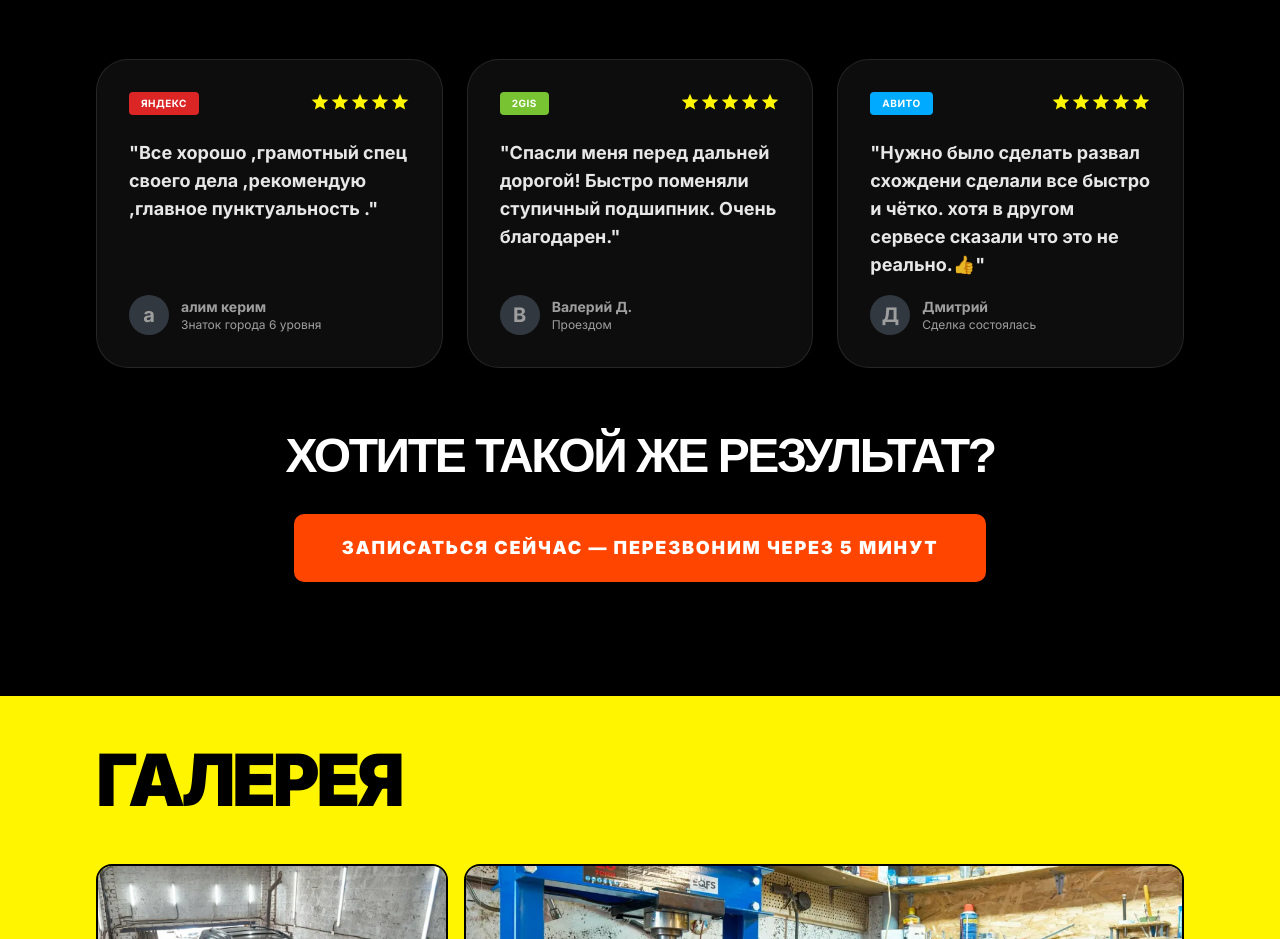
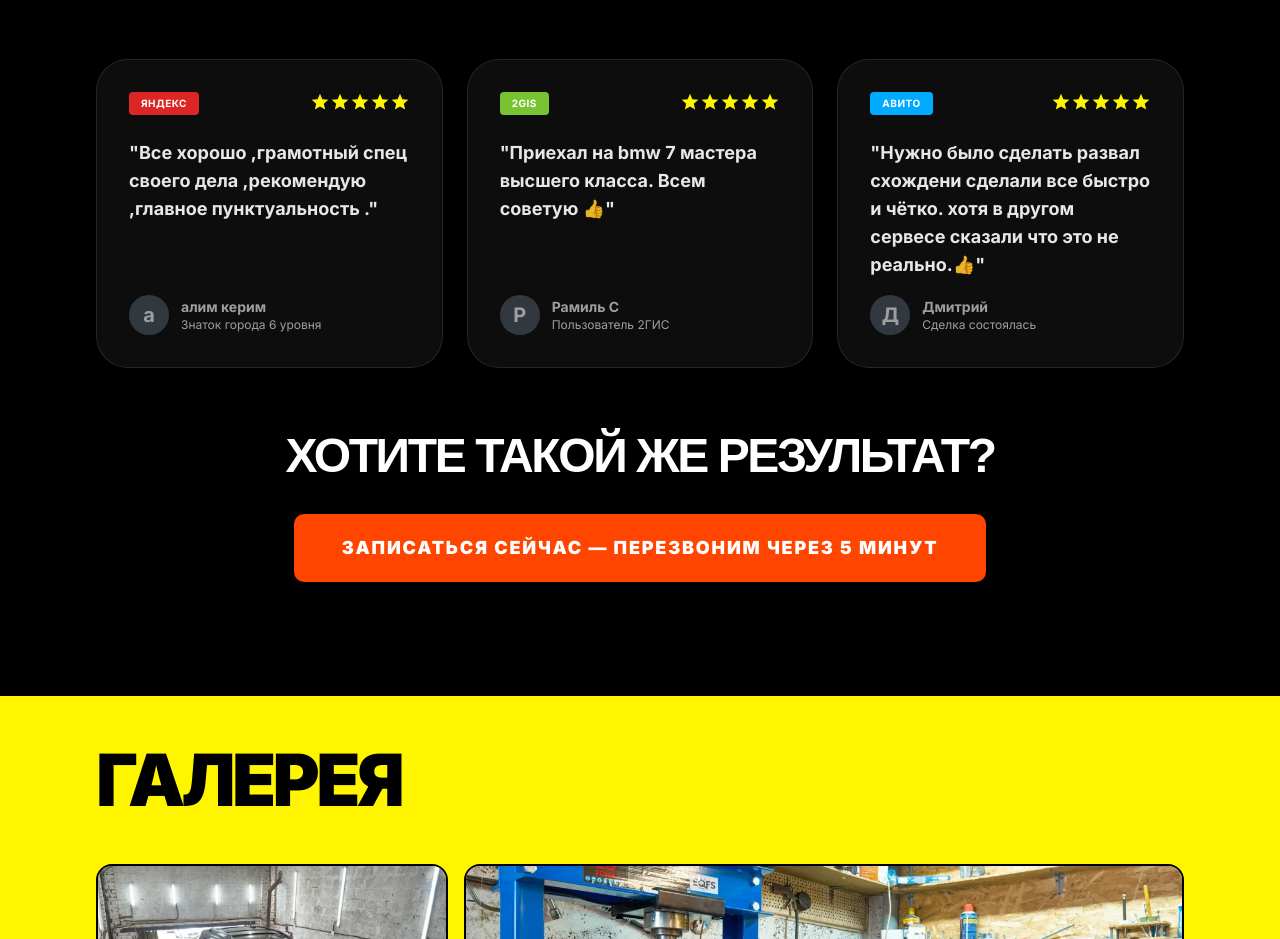
Before and after one commit to Machetiss/auto14, a Next.js app: page / in a window 1280 px wide. Shown: the part 2820-3759 px from the top of the page. Built offline with nearby package versions, Linux system fonts and the light colour scheme; no server answers; a web font is replaced by a local one.

Commit message:
Feat: Add 23 real 2GIS reviews to the website

```diff
--- a/app/components/ReviewsSection.tsx
+++ b/app/components/ReviewsSection.tsx
@@ -320,29 +320,119 @@ const reviewsData = {
     ],
     gis: [
         {
-            text: "Заезжал на диагностику ходовой. Быстро нашли причину стука, запчасти заказали сами. Цены адекватные, отношение человеческое.",
-            author: "Руслан А.",
-            badge: "Рекомендует"
+            text: "заехал на сход развал, все супер - быстро качественно ! Рекомендую",
+            author: "Ильнур Тазиев",
+            badge: "Пользователь 2ГИС"
         },
         {
-            text: "Хороший сервис, грамотные специалисты. Сделали развал-схождение на отлично, машину не узнать. Спасибо!",
-            author: "Ильдар Г.",
-            badge: "Знаток"
+            text: "Не первый раз бываю в этом сервисе. На этот раз заехал сделать развал схождение. Сделали быстро точно и разумную цену. Выехал и шипов не слышно))) Спасибо ребятам молодцы!!!",
+            author: "Раниф Гайфутдинов",
+            badge: "Пользователь 2ГИС"
         },
         {
-            text: "Обслуживаю здесь свою машину уже год. Всегда все четко, по делу. Лишних работ не придумывают.",
-            author: "Сергей Т.",
-            badge: "Постоянный клиент"
+            text: "Доброго дня. Так уж довелось, впервые делал сход/развал. Почитал отзывы и решил сам проверить, ехал из центра. 11.02.26 в 9.00 позвонил, в 9.30 загнал машину. Еще пол часа и все готов. Быстро оперативно, все объяснили дали рекомендации и состоянию ходовой. Пожелали хороший дороги. Однозначно рекомендую.",
+            author: "Aleksandr Buylov",
+            badge: "Пользователь 2ГИС"
         },
         {
-            text: "Удобное расположение, есть где подождать. Мастера вежливые, все рассказывают и показывают.",
-            author: "Тимур Б.",
-            badge: "Клиент"
+            text: "Созвонился с Авто 14, назначили время. Приехал в указанное время, сразу же без, какого либо ожидания загнали авто на стенд. Мастер выполнил работу быстро. Поведение автомобиля изменилось до идеального. Рекомендую данный сервис как профессионалов. Авто Мерседес Бенц Ml320",
+            author: "Булат Ахсанов",
+            badge: "Пользователь 2ГИС"
         },
         {
-            text: "Спасли меня перед дальней дорогой! Быстро поменяли ступичный подшипник. Очень благодарен.",
-            author: "Валерий Д.",
-            badge: "Проездом"
+            text: "Обслуживаюсь не первый раз . Ребята делают все грамотно и качественно. Купил машину с автосалона с пробегом. Была проблема с задней балкой машину на скорости заносило в разные стороны. Ребята все исправили . Рекомендую!!!!",
+            author: "Елисей Кийков",
+            badge: "Пользователь 2ГИС"
+        },
+        {
+            text: "Мастера своего дела",
+            author: "Айдар Юсупов",
+            badge: "Пользователь 2ГИС"
+        },
+        {
+            text: "Знают свое дело, объяснили показали рассказали, все сделали хорошо, без лишних вопросов, приемлемые цены👍🏼",
+            author: "Ранис Шафигуллин",
+            badge: "Пользователь 2ГИС"
+        },
+        {
+            text: "Выбрала в 2ГИС по отзывам.Нужна была хорошая балансировка, развал и попросила сделать диагностику ходовой. После диагностики нужен был ремонт, заказали запчасти и все сделали быстро и качественно. Видно,что ребята грамотные.Не навязывают допы и не разводят, все по факту. Рекомендую. Теперь только к ним буду ездить",
+            author: "Светлана Ханова",
+            badge: "Пользователь 2ГИС"
+        },
+        {
+            text: "Заехал на сход-развал без предварительной записи на Рено Сандеро. Сразу приняли - сразу сделали. Все аккуратно и профессионально. Рекомендую!",
+            author: "Vyacheslav XzN",
+            badge: "Пользователь 2ГИС"
+        },
+        {
+            text: "Нашел через 2ГИС, созвонился, приехал, продиагностировали развал-схождения. Там же оперативно скорректировали погрешности. Удивила быстрота и качество работы ребят. До этого заезжал в другие сервисы, там как минимум полчаса находился по данной ситуации, здесь от силы минут 15. Распечатали отчёт о проделанной работе(см.фото).Сделали скидку. Благодарю за качественную работу. Рекамедасьон 👍",
+            author: "Ильхам Г.",
+            badge: "Пользователь 2ГИС"
+        },
+        {
+            text: "Менял стойки передние в сборе на Калине. Сервисный специалист всё сделал быстро. Удобно, что у них можно сразу сход развал сделать. Работа по цене вышла 3000 пара стоек, 1400 рулевые наконечники ( так как резать пришлось, а было бы 1000) и на развале выяснилось, что развальные болты которые купил низкого качества, слизало резьбу. Поэтому 300руб за съем болтов, 600 за болты которые они поставили и 1500 за развал. Касаемо документов выдали только распечатку корректировки развала, за работу не выдают ни чеков, ни квитанций. За это не снижаю оценку, но так как нет документа на работу, возможно нет и гарантий. Кому это принципиально, имейте ввиду.",
+            author: "Тимур Габдурашитов",
+            badge: "Пользователь 2ГИС"
+        },
+        {
+            text: "Отличный сервис. Всем советую! Всё по делу. Ничего лишнего. Делают аккуратно. Ребята молодцы, знают своё дело. У официального дилера не могли полностью выставить прямо руль: с момента покупки авто рулевое колесо смотрело чуть левее. Здесь руль поправили с первого раза.",
+            author: "Артур",
+            badge: "Пользователь 2ГИС"
+        },
+        {
+            text: "Все супер,специалисты своего дела🔥🔥🔥👍",
+            author: "Ильшат",
+            badge: "Пользователь 2ГИС"
+        },
+        {
+            text: "Делал тут развал, переобувал себя и жену. Ребята молодцы. Объясняют всё грамотно. Никаких нареканий. Твёрдая пятёрка.",
+            author: "Евгений Николаев",
+            badge: "Пользователь 2ГИС"
+        },
+        {
+            text: "Опытные мастера, качество на высшем уровне , подсказали что нужно поменять, сами же поменяли и сделали сход/развал! Работают быстро , пунктуальные! Если нужен сход развал , то только к ним 👍🏾👍🏾👍🏾",
+            author: "Камиль Максимов",
+            badge: "Пользователь 2ГИС"
+        },
+        {
+            text: "Обращаюсь не в первый раз в этот автосервис, имею несколько машин. Развал выходит с первого раза, в отличии от остальных сервисов. Особенно хочу отметить Леонида. Грамотный специалист и приятный в общении. Рекомендую однозначно.",
+            author: "Fanil Galeev",
+            badge: "Пользователь 2ГИС"
+        },
+        {
+            text: "Отличная мастерская. Опытные мастера. Работают на результат. Уверяю, заезжая к ним останетесь довольным.",
+            author: "Ильназ Салахов",
+            badge: "Пользователь 2ГИС"
+        },
+        {
+            text: "Грамотный и знающий мастер!",
+            author: "Кирилл Катин",
+            badge: "Пользователь 2ГИС"
+        },
+        {
+            text: "Приехал на bmw 7 мастера высшего класса. Всем советую 👍",
+            author: "Рамиль С",
+            badge: "Пользователь 2ГИС"
+        },
+        {
+            text: "Отличный сервис по развал-схождению, очень быстро и недорого, все объяснили, спасибо!!!",
+            author: "Mr Marvelhero",
+            badge: "Пользователь 2ГИС"
+        },
+        {
+            text: "Очень хороший сервис ! Все чисто аккуратно ! Ребята специалисты ! Профессионалы своего дела ! Рекомендую 1000%",
+            author: "Максим Булыгин",
+            badge: "Пользователь 2ГИС"
+        },
+        {
+            text: "Леонид хороший специалист!знает свое дело,по автомобилю всё объяснил подробно,все показал!",
+            author: "Александр Б",
+            badge: "Пользователь 2ГИС"
+        },
+        {
+            text: "Толковые ребята, помогли переобуться, сделать сход развал. Наконец-то нашла сервис где с первого раза нормально сделали.",
+            author: "Mary Jane",
+            badge: "Пользователь 2ГИС"
         }
     ],
     avito: [
```
